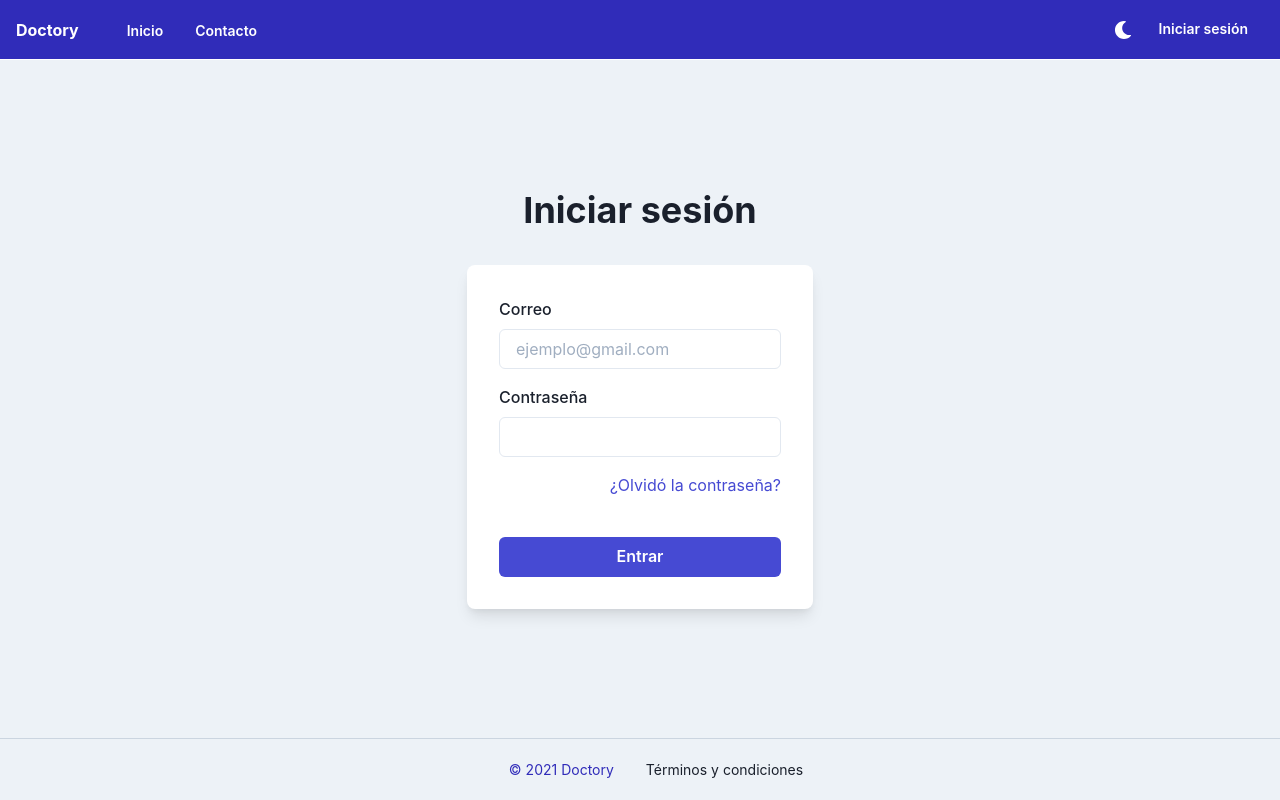
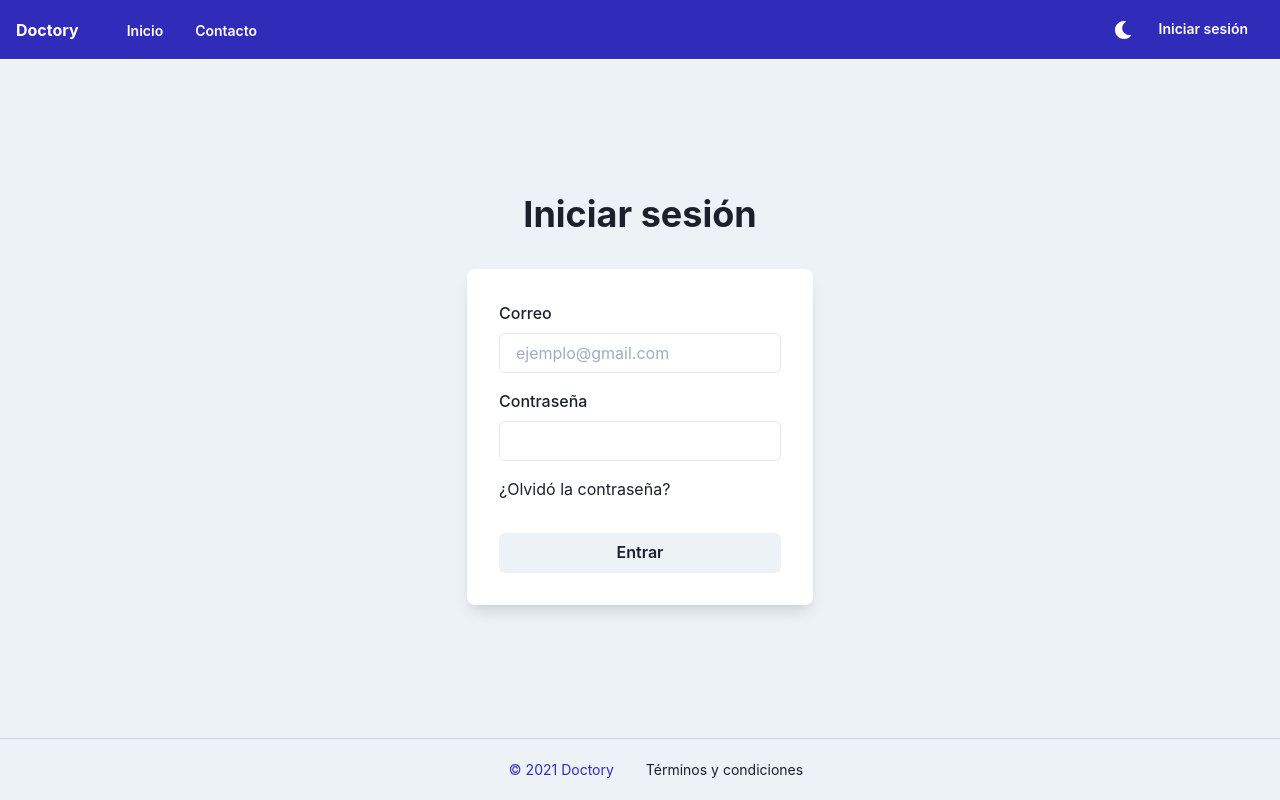
Before and after one commit to sgdiosdado/doctory, a React (Create React App) app in the folder app/: page /login in a window 1280 px wide. Built offline with nearby package versions, Linux system fonts and the light colour scheme.

Commit message:
Add http client to react app. Add version to endpoints and modified serializers

```diff
--- /dev/null
+++ b/app/src/http/client.ts
@@ -0,0 +1,47 @@
+import { LoginData, FunctionOk, FunctionError, SignUpData } from './types';
+import { setToken } from '../utils/token';
+
+const defaultOk:FunctionOk = (status, data) => {return};
+const defaultError:FunctionError = (status, errors) => {return};
+
+class Http {
+  private url = 'http://localhost:8000'
+
+  public async login(fields:LoginData, ok:FunctionOk=defaultOk, error:FunctionError=defaultError) {
+    const res = await fetch(`${this.url}/api/v1/login/`, {
+      method: 'POST',
+      headers: {
+        'Content-Type': 'application/json'
+      },
+      body: JSON.stringify(fields)
+    });
+    const data = await res.json();
+
+    if(res.status === 200) {
+      setToken(data.data.token);
+      ok(res.status, data.data);
+      return;
+    }
+    error(res.status, data.errors);
+  }
+
+  public async signup(fields:SignUpData, ok:FunctionOk=defaultOk, error:FunctionError=defaultError) {
+    const res = await fetch(`${this.url}/api/v1/signup/`, {
+      method: 'POST',
+      headers: {
+        'Content-Type': 'application/json'
+      },
+      body: JSON.stringify(fields)
+    });
+    const data = await res.json();
+
+    if(res.status === 201) {
+      setToken(data.data.token);
+      ok(res.status, data.data);
+      return;
+    }
+    error(res.status, data.errors);
+  }
+}
+
+export const http = new Http();
--- /dev/null
+++ b/app/src/http/types.ts
@@ -0,0 +1,20 @@
+
+export type LoginData = {
+  email: string;
+  password: string;
+}
+
+export type SignUpData = {
+  first_name: string;
+  last_name: string;
+  email: string;
+  password1: string;
+  password2: string;
+}
+
+export type FunctionOk = (statusCode: number, data: Object | Array<Object>) => void;
+export type FunctionError = (statusCode: number, errors: Object) => void;
+
+export type LoginError = {
+  credentials: Array<string>;
+}
--- a/app/src/views/AuthViews/LoginView.tsx
+++ b/app/src/views/AuthViews/LoginView.tsx
@@ -1,19 +1,75 @@
-import React from 'react';
+import React, { useState } from 'react';
 import {
   Flex,
   Box,
   FormControl,
   FormLabel,
+  FormErrorMessage,
   Input,
   Stack,
   Link as ChakraLink,
   Button,
   Heading,
   useColorModeValue,
+  Alert,
+  AlertIcon,
+  AlertTitle,
+  AlertDescription,
+  CloseButton,
+  AlertStatus
 } from '@chakra-ui/react';
+import { http } from '../../http/client';
+import { useForm } from 'react-hook-form';
+import { FunctionError, LoginData, LoginError  } from '../../http/types';
+import { FunctionOk } from '../../http/types';
+
+type AlertData = {
+  status: AlertStatus;
+  title: string;
+  description: string;
+  show: boolean;
+}
 
 export const LoginView = () => {
+  const defaultAlert:AlertData = { status: 'info', title: '', description: '', show: false }
+  const { register, handleSubmit, errors } = useForm<LoginData>();
+
+  const [alert, setAlert] = useState(defaultAlert)
+
+  const onSubmit = (values: LoginData) => {
+    const ok: FunctionOk = (statusCode, data) => {
+      // TODO: Implement redirect
+      console.log('Redirecting to home page...')
+      setAlert(defaultAlert)
+    }
+    const error: FunctionError = (statusCode, error) => {
+      console.log(error);
+      const loginError = error as LoginError;
+      setAlert({ status: 'error', title: 'Ups!', description: loginError.credentials[0], show: true })
+    }
+    http.login(values, ok, error);
+  }
+
   return (
+    <>
+      {alert.show && <Box
+        w={{ base: '90%', md: '75%' }}
+        mx='auto'
+        pos='fixed'
+        top='5rem'
+        left='50%'
+        transform='translateX(-50%)'>
+        <Alert status={alert.status} variant='left-accent'>
+          <AlertIcon />
+          <AlertTitle mr={2}>{alert.title}</AlertTitle>
+          <AlertDescription mr={8}>{alert.description}</AlertDescription>
+          <CloseButton
+            position="absolute"
+            right="8px"
+            top="8px"
+            onClick={() => setAlert(defaultAlert)} />
+        </Alert>
+      </Box>}
       <Flex
         flexGrow={1}
         h={'100%'}
@@ -21,57 +77,58 @@ export const LoginView = () => {
         justify={'center'}
         bg={useColorModeValue('gray.100', 'gray.800')}
       >
-      <Stack spacing={8} mx={'auto'} maxW={'lg'} py={12} px={6}>
-        <Stack align={'center'}>
+        <Stack align={'center'} spacing={8} mx={'auto'} maxW={'lg'} py={12} px={6}>
           <Heading fontSize={'4xl'}>Iniciar sesión</Heading>
-        </Stack>
           <Box
+            p={8}
+            bg={useColorModeValue('white', 'gray.700')}
+            minW='xs'
             rounded={'lg'}
-          bg={useColorModeValue('white', 'gray.700')}
             boxShadow={'lg'}
-          p={8}>
-          <Stack spacing={4}>
-            <FormControl id="email">
-              <FormLabel>Correo</FormLabel>
+          >
+
+            <form onSubmit={handleSubmit(onSubmit)}>
+              <FormControl
+                mb='4'
+                isInvalid={Boolean(errors.email)}>
+                <FormLabel htmlFor="email">Correo</FormLabel>
                 <Input
+                  name="email"
                   type="email"
+                  autoComplete='on'
+                  placeholder='ejemplo@gmail.com'
+                  ref={register({
+                    required: 'El correo electrónico es obligatorio',
+                    pattern: {
+                      value: /^[A-Z0-9._%+-]+@[A-Z0-9.-]+\.[A-Z]{2,4}$/i,
+                      message: 'Ingresa un correo electrónico válido',
+                    },
+                  })}
+                />
+                <FormErrorMessage>
+                  {errors.email && errors.email.message}
+                </FormErrorMessage>
+              </FormControl>
+
+              <FormControl
+                mb='4'
+                isInvalid={Boolean(errors.password)}>
+                <FormLabel htmlFor='password'>Contraseña</FormLabel>
+                <Input
+                  name='password'
+                  type="password"
                   autoComplete='off'
-                placeholder='ejemplo@gmail.com'
+                  ref={register({ required: true })}
                 />
               </FormControl>
-            <FormControl id="password">
-              <FormLabel>Contraseña</FormLabel>
-              <Input
-                type="password"
-                autoComplete='off'
-              />
-            </FormControl>
-            <Stack spacing={10}>
-              <Stack
-                direction={{ base: 'column', sm: 'row' }}
-                align={'start'}
-                justify={'end'}>
-                <ChakraLink
-                  color={'primary.400'}
-                  _hover={{
-                    color: 'primary.500'
-                  }}
-                >
-                  ¿Olvidó la contraseña?
-                  </ChakraLink>
+              <Stack spacing={8}>
+                <ChakraLink>¿Olvidó la contraseña?</ChakraLink>
+                <Button type="submit">Entrar</Button>
               </Stack>
-              <Button
-                bg={'primary.400'}
-                color={'white'}
-                _hover={{
-                  bg: 'primary.500',
-                }}>
-                Entrar
-                </Button>
-            </Stack>
-          </Stack>
+            </form>
           </Box>
         </Stack>
       </Flex>
+    </>
   );
 }
--- a/app/src/views/AuthViews/SignUpView.tsx
+++ b/app/src/views/AuthViews/SignUpView.tsx
@@ -15,19 +15,13 @@ import {
 import { useForm } from 'react-hook-form';
 import { usePasswordValidation } from '../../hooks/usePasswordValidation';
 import { ValidPasswordChecklist } from './validPasswordChecklist';
-
-type FormData = {
-  email: string
-  firstName: string
-  lastName: string
-  password1: string
-  password2: string
-}
+import { SignUpData, FunctionOk, FunctionError } from '../../http/types';
+import { http } from '../../http/client';
 
 export const SignUpView = () => {
   const MB = 4
 
-  const { register, handleSubmit, errors } = useForm<FormData>();
+  const { register, handleSubmit, errors } = useForm<SignUpData>();
 
   const [password, setPassword] = useState<string>('');
 
@@ -41,8 +35,19 @@ export const SignUpView = () => {
     hasLowerCase,
     hasSpecialChar } = usePasswordValidation({ password });
 
-  const onSubmit = (values: FormData) => {
+  const onSubmit = (values: SignUpData) => {
     console.log(values);
+    const ok: FunctionOk = (statusCode, data) => {
+      // TODO: Implement redirect
+      console.log('Redirecting to home page...')
+      console.log(data)
+      // setAlert(defaultAlert)
+    }
+    const error: FunctionError = (statusCode, error) => {
+      console.log(error);
+      // setAlert({ status: 'error', title: 'Ups!', description: loginError.credentials[0], show: true })
+    }
+    http.signup(values, ok, error);
   }
 
   const handlePasswordChange = (e: ChangeEvent<HTMLInputElement>) => {
@@ -80,33 +85,33 @@ export const SignUpView = () => {
             <form onSubmit={handleSubmit(onSubmit)}>
               <FormControl
                 mb={MB}
-                isInvalid={Boolean(errors.firstName)}>
-                <FormLabel htmlFor='firstName'>Nombre</FormLabel>
+                isInvalid={Boolean(errors.first_name)}>
+                <FormLabel htmlFor='first_name'>Nombre</FormLabel>
                 <Input
-                  name='firstName'
+                  name='first_name'
                   type='text'
                   autoComplete='on'
                   placeholder='Juan'
                   ref={register({ required: 'El nombre es obligatorio' })}
                 />
                 <FormErrorMessage>
-                  {errors.firstName && errors.firstName.message}
+                  {errors.first_name && errors.first_name.message}
                 </FormErrorMessage>
               </FormControl>
 
               <FormControl
                 mb={MB}
-                isInvalid={Boolean(errors.lastName)}>
-                <FormLabel htmlFor='lastName'>Apellido</FormLabel>
+                isInvalid={Boolean(errors.last_name)}>
+                <FormLabel htmlFor='last_name'>Apellido</FormLabel>
                 <Input
-                  name='lastName'
+                  name='last_name'
                   type='text'
                   autoComplete='on'
                   placeholder='Pérez'
                   ref={register({ required: 'El apellido es obligatorio' })}
                 />
                 <FormErrorMessage>
-                  {errors.lastName && errors.lastName.message}
+                  {errors.last_name && errors.last_name.message}
                 </FormErrorMessage>
               </FormControl>
 
```
Also changed, not shown: 2 other files (tests, documents, lock files or other folders). Lines whose indentation alone changed are shown as unchanged.
